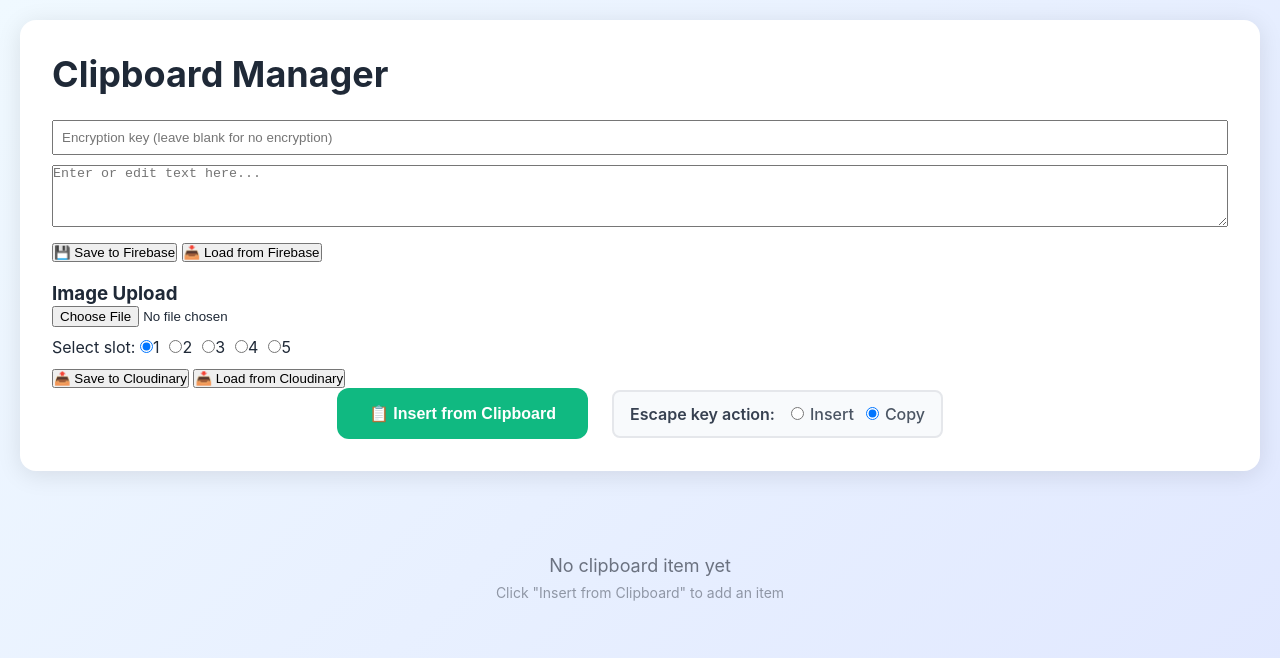
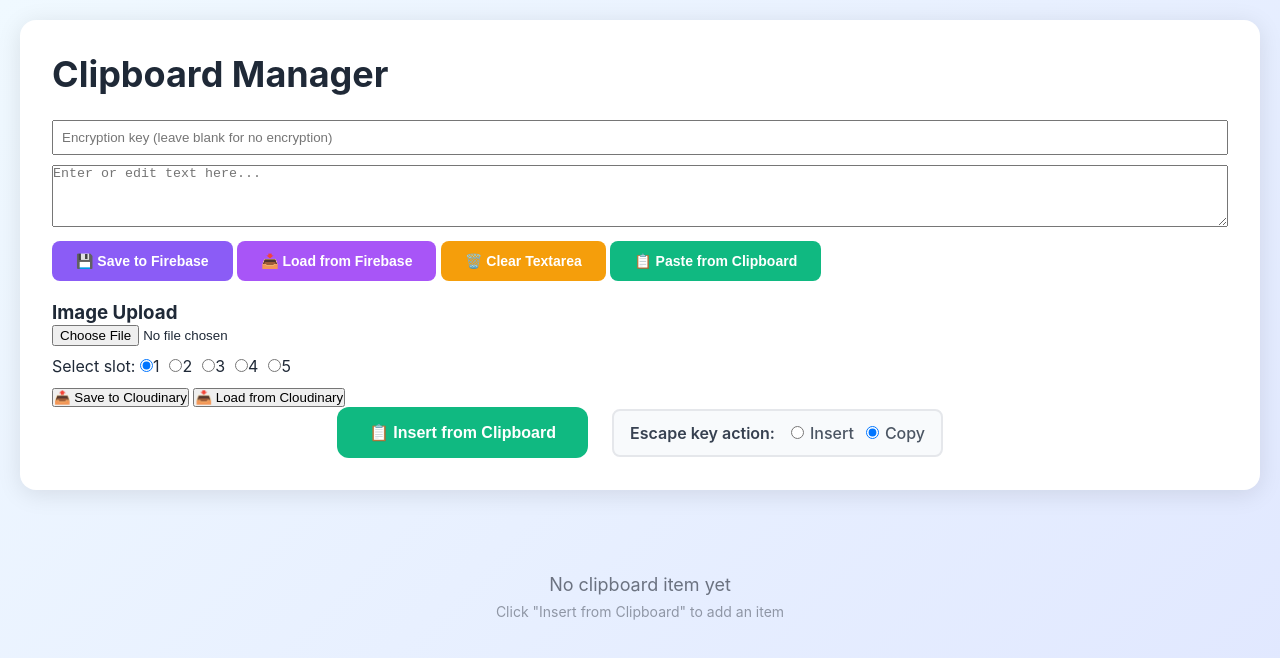
Before and after one commit to firedynasty/clipboard_manager, a React (Create React App) app: page / in a window 1280 px wide. Shown: the top 658 px of the page. Built offline with nearby package versions, Linux system fonts and the light colour scheme; no server answers; the database is empty.

Commit message:
buttons copy from clipboard / clear textarea/

```diff
--- a/src/App.css
+++ b/src/App.css
@@ -91,6 +91,74 @@ body {
 
 .clear-button:hover {
   background: #dc2626;
+  transform: translateY(-1px);
+}
+
+.clear-textarea-button {
+  background: #f59e0b;
+  color: white;
+  border: none;
+  padding: 12px 24px;
+  font-size: 14px;
+  font-weight: 600;
+  border-radius: 8px;
+  cursor: pointer;
+  transition: all 0.2s ease;
+}
+
+.clear-textarea-button:hover {
+  background: #d97706;
+  transform: translateY(-1px);
+}
+
+.paste-button {
+  background: #10b981;
+  color: white;
+  border: none;
+  padding: 12px 24px;
+  font-size: 14px;
+  font-weight: 600;
+  border-radius: 8px;
+  cursor: pointer;
+  transition: all 0.2s ease;
+}
+
+.paste-button:hover {
+  background: #059669;
+  transform: translateY(-1px);
+}
+
+.save-button {
+  background: #8b5cf6;
+  color: white;
+  border: none;
+  padding: 12px 24px;
+  font-size: 14px;
+  font-weight: 600;
+  border-radius: 8px;
+  cursor: pointer;
+  transition: all 0.2s ease;
+}
+
+.save-button:hover {
+  background: #7c3aed;
+  transform: translateY(-1px);
+}
+
+.load-button {
+  background: #a855f7;
+  color: white;
+  border: none;
+  padding: 12px 24px;
+  font-size: 14px;
+  font-weight: 600;
+  border-radius: 8px;
+  cursor: pointer;
+  transition: all 0.2s ease;
+}
+
+.load-button:hover {
+  background: #9333ea;
   transform: translateY(-1px);
 }
 
--- a/src/App.js
+++ b/src/App.js
@@ -274,6 +274,21 @@ function App() {
     }
   }, [textboxContent]);
 
+  const clearTextarea = () => {
+    setTextboxContent('');
+  };
+
+  const pasteFromClipboard = async () => {
+    try {
+      const text = await navigator.clipboard.readText();
+      setTextboxContent(text);
+      alert('Content pasted from clipboard!');
+    } catch (error) {
+      console.error('Error reading from clipboard:', error);
+      alert('Failed to read from clipboard');
+    }
+  };
+
   useEffect(() => {
     const handleKeyPress = (event) => {
       if (event.key === 'Escape') {
@@ -326,6 +341,14 @@ function App() {
           &nbsp;
           <button onClick={loadFromFirebase} className="load-button">
             📥 Load from Firebase
+          </button>
+          &nbsp;
+          <button onClick={clearTextarea} className="clear-textarea-button">
+            🗑️ Clear Textarea
+          </button>
+          &nbsp;
+          <button onClick={pasteFromClipboard} className="paste-button">
+            📋 Paste from Clipboard
           </button>
         </div>
 
```
